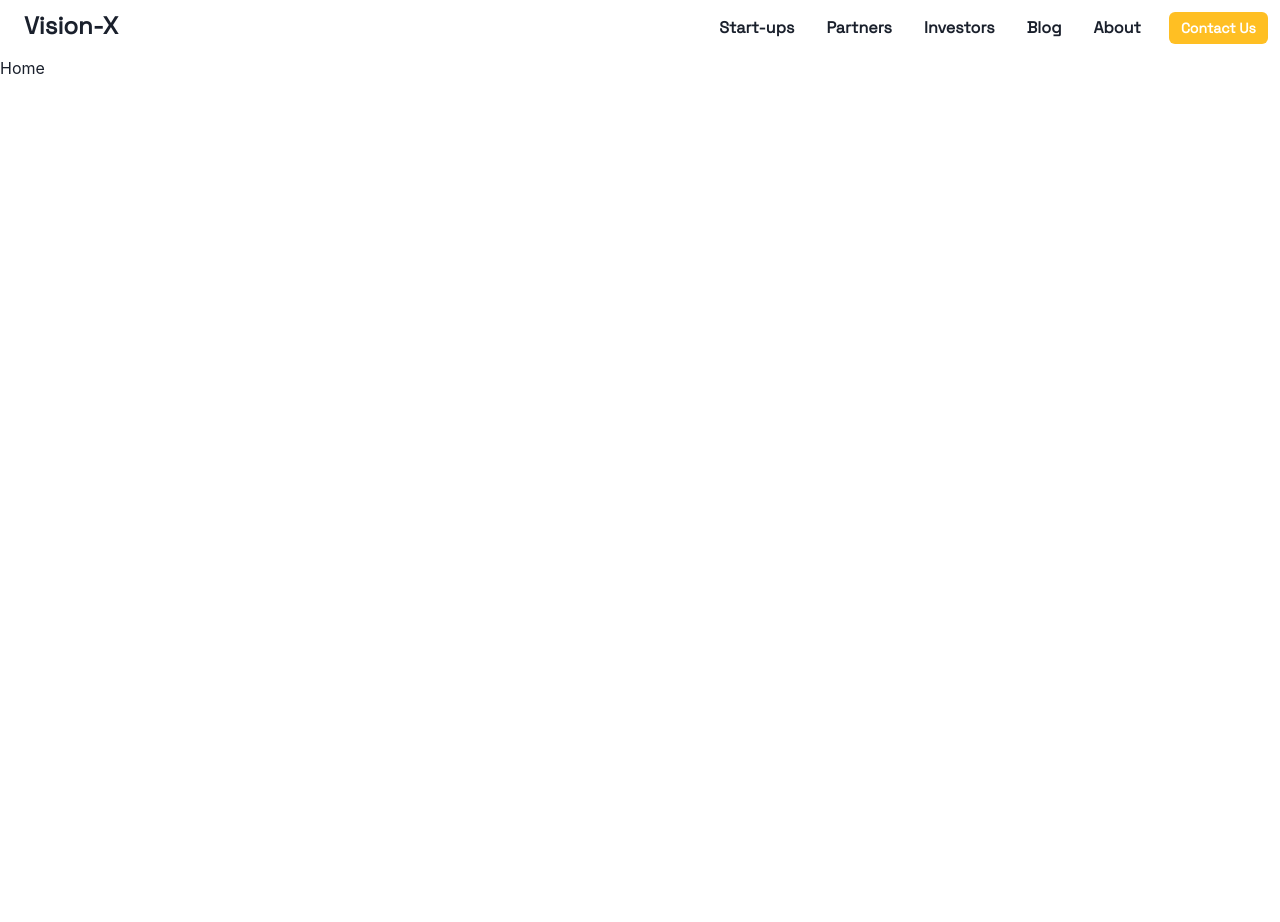
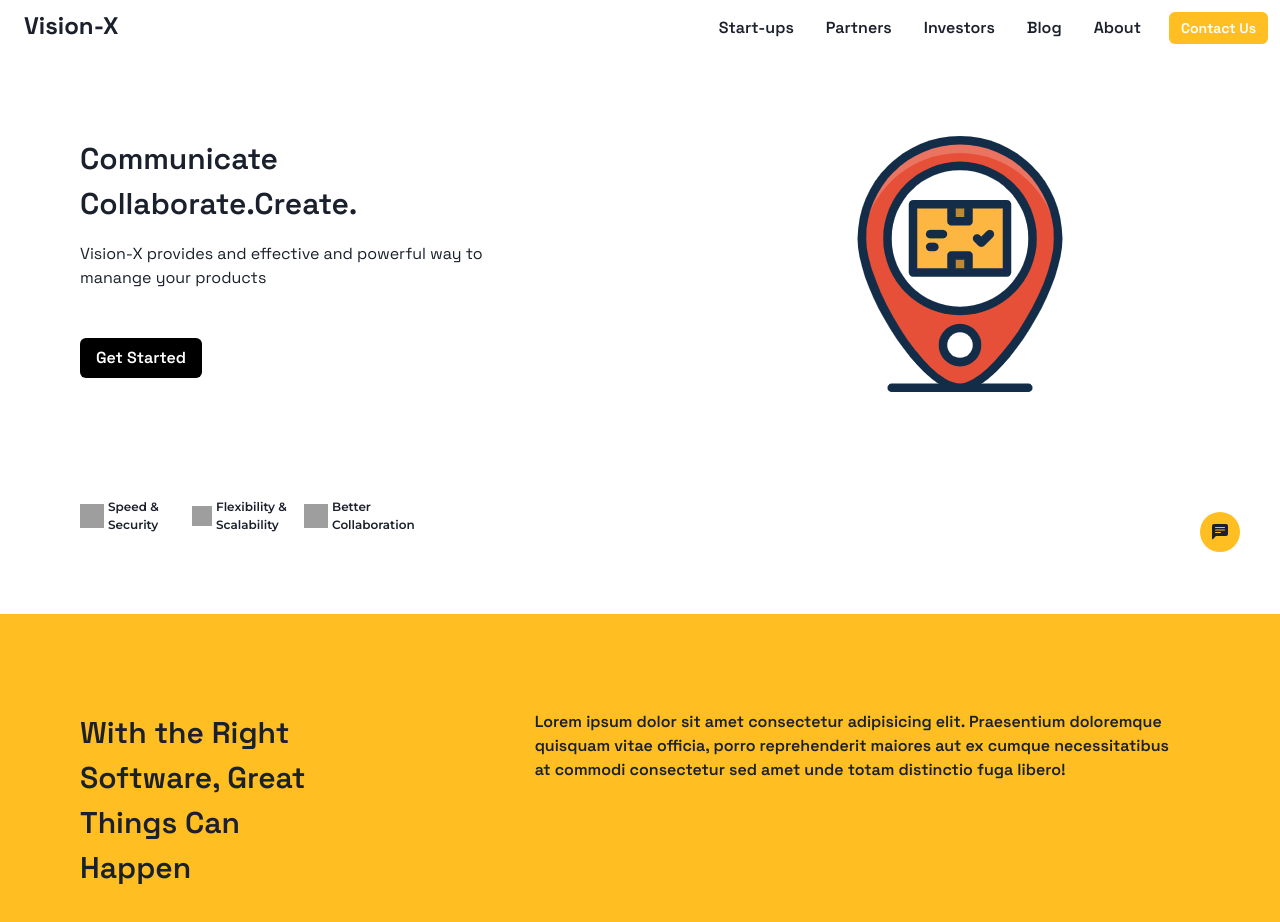
Before and after one commit to aditya-kd/visionx, a React (Create React App) app: page / in a window 1280 px wide. Shown: the top 922 px of the page. Before the commit the page ends 800 px from the top, so only its background shows below. Built offline with nearby package versions, Linux system fonts and the light colour scheme; grey boxes are pictures that could not be loaded.

Commit message:
#4 Landing page and Responsiveness login pages

```diff
--- a/src/components/Home.jsx
+++ b/src/components/Home.jsx
@@ -1,10 +1,122 @@
-import { Box } from '@chakra-ui/react'
-import React from 'react'
+import { Box, Button, Flex, Image, Text } from "@chakra-ui/react";
+import React from "react";
+import { BsFillChatLeftTextFill } from "react-icons/bs";
 
-export default function Home() {
+export default function LandingPage() {
   return (
     <Box>
-        Home
+      <Box display={"flex"} flexDirection={"row"} className="landing-page">
+        <Box className="left-half" width={["100%", "", "", "50%"]}>
+          <Box
+            className="page-heading"
+            fontSize={["md", "", "3xl"]}
+            m={["", "", "10", "10"]}
+            mb={"0"}
+            p={["10", "", "10", "10"]}
+          >
+            <Text>Communicate</Text>
+            <Text>Collaborate.Create.</Text>
+
+            <Box className="page-content">
+              <Text fontSize={["", "", "md"]} m="4" ml={"0"}>
+                Vision-X provides and effective and powerful way to manange your
+                products
+              </Text>
+              <Button
+                bgColor={"black"}
+                color="#fff"
+                mt={"8"}
+                _hover={{ bgColor: "#7F8487" }}
+              >
+                Get Started
+              </Button>
+            </Box>
+          </Box>
+
+          <Flex
+            className="page-footer"
+            m={["5", "10", "10", "10"]}
+            mt="auto"
+            p={["", "", "10", "10"]}
+          >
+            <Flex width={["32", "", "28", "28"]} alignItems="center">
+              <Image
+                src="https://www.svgrepo.com/show/445341/security-verified-solid.svg"
+                boxSize={"6"}
+                mr="1"
+              />
+              <Text fontSize={"xs"}>Speed & Security</Text>
+            </Flex>
+            <Flex width={["32", "28", "28", "28"]} alignItems="center">
+              <Image
+                src="https://www.svgrepo.com/show/435947/server-cloud.svg"
+                boxSize={"5"}
+                mr="1"
+              />
+              <Text fontSize={"xs"}>Flexibility & Scalability</Text>
+            </Flex>
+            <Flex width={["32", "28", "28", "28"]} alignItems="center">
+              <Image
+                src="https://www.svgrepo.com/show/340031/collaborate.svg"
+                boxSize={"6"}
+                mr="1"
+              />
+              <Text fontSize={"xs"}>Better Collaboration</Text>
+            </Flex>
+          </Flex>
+        </Box>
+
+        <Box
+          className="right-half"
+          width={"50%"}
+          display="flex"
+          flexDirection={"column"}
+        >
+          <Box display={"flex"} justifyContent="center" alignContent={"center"}>
+            <Image
+              src="/placeholder-pin-svgrepo-com.png"
+              boxSize={"-webkit-fit-content"}
+              m={["", "", "10", "10"]}
+              p={["", "", "10", "10"]}
+            />
+          </Box>
+          <Box display={["none", "", "flex"]} justifyContent="flex-end">
+            <Box
+              m={["", "", "10", "10"]}
+              bgColor="#FFBF23"
+              p={"3"}
+              borderRadius="full"
+            >
+              <BsFillChatLeftTextFill />
+            </Box>
+          </Box>
+        </Box>
+      </Box>
+
+      <Box
+        display={"flex"}
+        flexDirection={["column", "row", "row", "row"]}
+        className="second-half"
+        width={"100%"}
+        bgColor="#FFBF23"
+      >
+        <Box
+          fontSize={"3xl"}
+          p={["12", "12", "24", "24"]}
+          pl={["", "", "20", "20"]}
+        >
+          <Text>With the Right Software, Great Things Can Happen</Text>
+        </Box>
+
+        <Box p={["12", "12", "24", "24"]}>
+          <Text>
+            Lorem ipsum dolor sit amet consectetur adipisicing elit. Praesentium
+            doloremque quisquam vitae officia, porro reprehenderit maiores aut
+            ex cumque necessitatibus at commodi consectetur sed amet unde totam
+            distinctio fuga libero!
+          </Text>
+        </Box>
+      </Box>
     </Box>
-  )
+  );
 }
--- a/src/components/InvestorLogin.jsx
+++ b/src/components/InvestorLogin.jsx
@@ -1,4 +1,4 @@
-import React from 'react'
+import React from "react";
 import {
   ColorModeProvider,
   CSSReset,
@@ -12,10 +12,9 @@ import {
   Input,
   Stack,
   Checkbox,
-  Button
-} from '@chakra-ui/react';
+  Button,
+} from "@chakra-ui/react";
 import { FcGoogle } from "react-icons/fc";
-
 
 const App = () => {
   return (
@@ -23,28 +22,37 @@ const App = () => {
       <CSSReset />
       <LoginArea />
     </ColorModeProvider>
-  )
-}
+  );
+};
 
 const LoginArea = () => {
   return (
-    <Box >
-    <Box display={"grid"} gridTemplateColumns={"50% 50%"}>
-      <Flex alignItems={"center"} justifyContent={"center"}>
-        <Flex borderRadius={"2xl"} bgColor={"#F7C0BC"} p={"20"} >
+    <Box>
+      <Box display={["flex", "flex", "grid", "grid"]} gridTemplateColumns={"50% 50%"}>
+        <Flex
+          display={["none", "none", "flex", "flex"]}
+          alignItems={"center"}
+          justifyContent={"center"}
+        >
+          <Flex borderRadius={"2xl"} bgColor={"#F7C0BC"} p={"20"}>
             <Text color={"white"}>Service to our Customers</Text>
           </Flex>
         </Flex>
 
-    <Flex minHeight='100vh' width='full' align='center' justifyContent='center'>
+        <Flex
+          minHeight="100vh"
+          width="full"
+          align="center"
+          justifyContent="center"
+        >
           <Box
             borderWidth={1}
             px={4}
-        width='full'
-        maxWidth='500px'
+            width={["fit-content", "", "full", "full"]}
+            maxWidth="500px"
             borderRadius={4}
-        textAlign='center'
-        boxShadow='lg'
+            textAlign="center"
+            boxShadow="lg"
             background={"white"}
           >
             <Box pt={6} pb={1}>
@@ -55,53 +63,62 @@ const LoginArea = () => {
         </Flex>
       </Box>
     </Box>
-  )
-}
+  );
+};
 
 const LoginHeader = () => {
   return (
-    <Box textAlign='center'>
-      <Heading fontSize={'28px'}>Welcome to Vision-X</Heading>
-      <Text fontSize={'11px'} color={"grey"}>
+    <Box textAlign="center">
+      <Heading fontSize={"28px"}>Welcome to Vision-X</Heading>
+      <Text fontSize={"11px"} color={"grey"}>
         Welcome back! Please enter your details.
       </Text>
     </Box>
-  )
-}
+  );
+};
 
 const LoginForm = () => {
   return (
-    <Box m={6}textAlign='left'>
+    <Box m={6} textAlign="left">
       <form>
-
         <FormControl>
           <FormLabel>Email </FormLabel>
-          <Input type='email' color={'grey'} placeholder='Enter your email ' />
+          <Input type="email" color={"grey"} placeholder="Enter your email " />
         </FormControl>
 
         <FormControl mt={4}>
           <FormLabel>Password</FormLabel>
-          <Input type='password' placeholder='Enter your password' />
+          <Input type="password" placeholder="Enter your password" />
         </FormControl>
 
-        <Stack isInline justifyContent='space-between' mt={4}>
-            <Box >
-              <Checkbox> <Text fontSize={'13px'}>Remember for 30 days</Text></Checkbox>
+        <Stack isInline justifyContent="space-between" mt={4}>
+          <Box>
+            <Checkbox>
+              {" "}
+              <Text fontSize={"13px"}>Remember for 30 days</Text>
+            </Checkbox>
           </Box>
           <Box>
-              <Link color="blue.500"><Text fontSize={"13px"}>Forgot password? </Text></Link>
+            <Link color="blue.500">
+              <Text fontSize={"13px"}>Forgot password? </Text>
+            </Link>
           </Box>
         </Stack>
 
-        <Button backgroundColor="blue" color={"white"} width='full' mt={4}>Sign In</Button>
-        <Button border={"1px"}  width='full' mt={4}><FcGoogle align={"center"}/><Text> Sign in with Google</Text></Button>
+        <Button backgroundColor="blue" color={"white"} width="full" mt={4}>
+          Sign In
+        </Button>
+        <Button border={"1px"} width="full" mt={4}>
+          <FcGoogle align={"center"} />
+          <Text> Sign in with Google</Text>
+        </Button>
 
-        <Box textAlign='center'pt={4} pb={3} color={'grey'}>
+        <Box textAlign="center" pt={4} pb={3} color={"grey"}>
           Don't have an account? <Link color="blue.500">Sign up</Link>
         </Box>
       </form>
     </Box>
-  )
-}
+  );
+};
 
-export default App
+export default App;
--- a/src/components/Navbar.jsx
+++ b/src/components/Navbar.jsx
@@ -103,7 +103,7 @@ export default function Navbar() {
               <DrawerCloseButton />
               <DrawerHeader>Vision-X</DrawerHeader>
 
-              <DrawerBody>
+              <DrawerBody p={"0"}>
                 <UnorderedList
                   listStyleType={"none"}
                   className="navbar-ul"
--- a/src/index.css
+++ b/src/index.css
@@ -1,4 +1,6 @@
-@import url('https://fonts.googleapis.com/css2?family=Space+Grotesk&display=swap');
+@import url("https://fonts.googleapis.com/css2?family=Space+Grotesk:wght@300;400;600;700&display=swap");
+@import url('https://fonts.googleapis.com/css2?family=Montserrat:wght@300;400;600;700&display=swap');
+
 
 body {
   margin: 0;
@@ -22,3 +24,27 @@ body {
 .drawer-li {
   padding: 8px;
 }
+
+/* Landing Page */
+
+.landing-page {
+  font-family: "Space Grotesk", sans-serif;
+}
+
+.page-heading {
+  font-weight: 600;
+}
+
+.page-content {
+  font-weight: 400;
+}
+
+.page-footer {
+  font-family: 'Montserrat', sans-serif;
+  font-weight: 600;
+}
+
+.second-half {
+  font-family: "Space Grotesk", sans-serif;
+  font-weight: 600;
+}
```
Also changed, not shown: src/components/StartupLogin.jsx (+53 -36 lines), public/placeholder-pin-svgrepo-com.png (added). Lines whose indentation alone changed are shown as unchanged.
